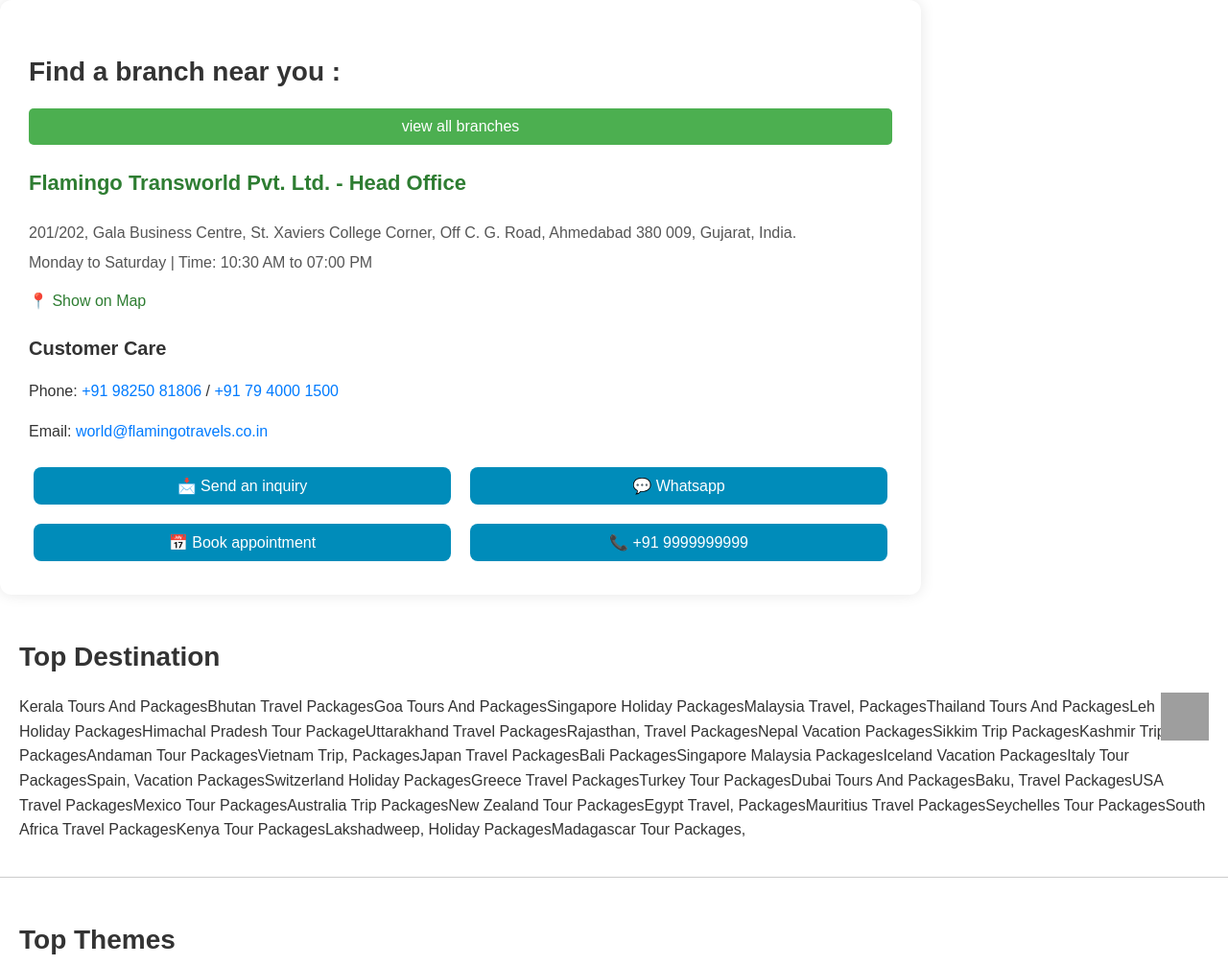
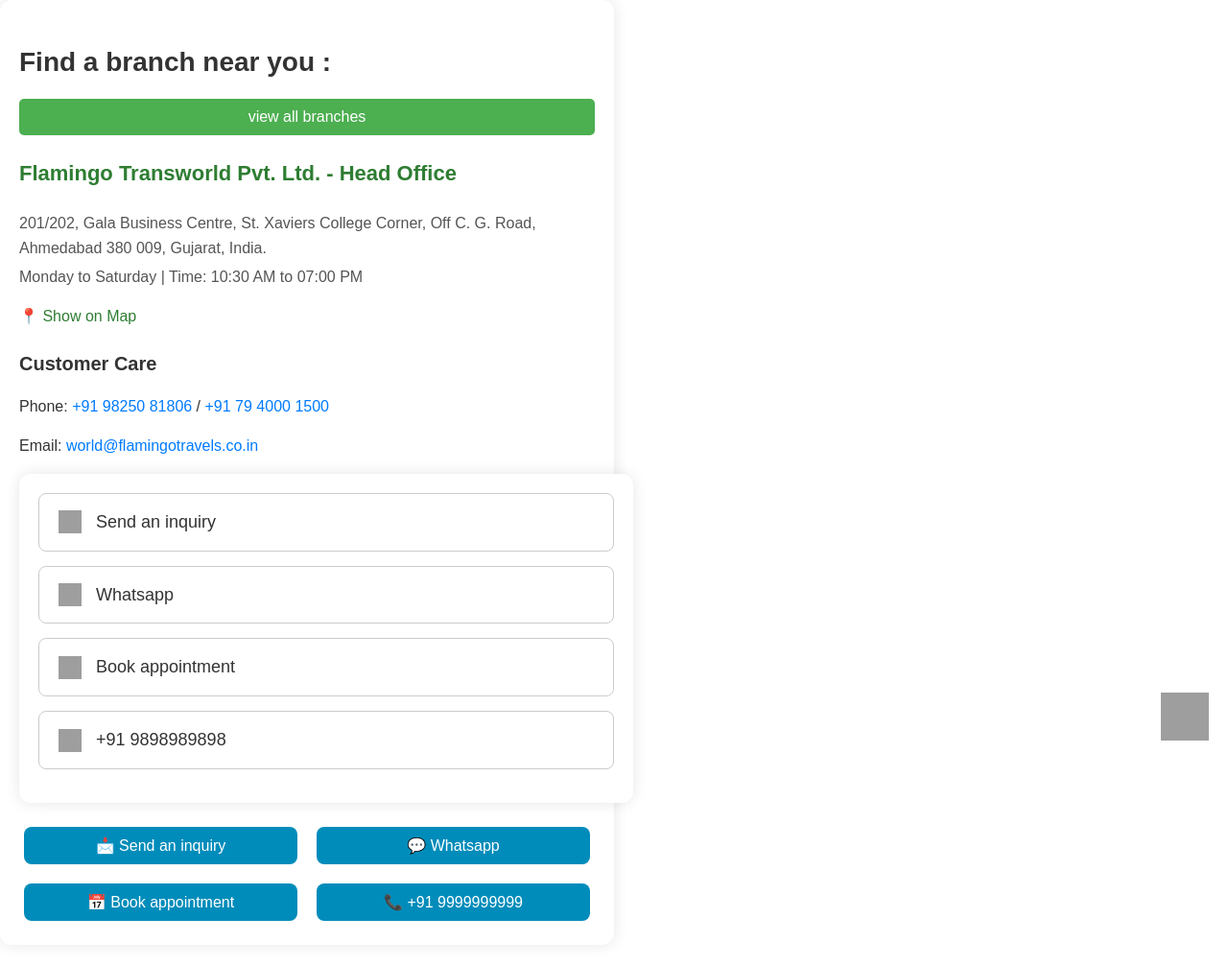
Before and after one commit to amitku26/travelingwebsite, a plain HTML site: page index.html in a window 1280 px wide. Shown: the top 1006 px of the page at 96% size. Drawn offline with Linux system fonts and the light colour scheme; grey boxes are pictures that could not be loaded.

Commit message:
add some functionality

```diff
--- a/index.html
+++ b/index.html
@@ -25,6 +25,28 @@
             <h4>Customer Care</h4>
             <p>Phone: <a href="tel:+919825081806">+91 98250 81806</a> / <a href="tel:+917940001500">+91 79 4000 1500</a></p>
             <p>Email: <a href="mailto:world@flamingotravels.co.in">world@flamingotravels.co.in</a></p>
+        </div>
+
+        <div class="container">
+            <div class="contact-option" onclick="sendInquiry()">
+                <img src="https://cdn-icons-png.flaticon.com/512/646/646094.png" alt="inquiry icon">
+                <span>Send an inquiry</span>
+            </div>
+
+            <div class="contact-option" onclick="openWhatsapp()">
+                <img src="https://cdn-icons-png.flaticon.com/512/1384/1384023.png" alt="whatsapp icon">
+                <span>Whatsapp</span>
+            </div>
+
+            <div class="contact-option" onclick="bookAppointment()">
+                <img src="https://cdn-icons-png.flaticon.com/512/747/747310.png" alt="appointment icon">
+                <span>Book appointment</span>
+            </div>
+
+            <div class="contact-option" onclick="callNow()">
+                <img src="https://cdn-icons-png.flaticon.com/512/483/483947.png" alt="call icon">
+                <span>+91 9898989898</span>
+            </div>
         </div>
 
         <div class="buttons">
--- a/script.js
+++ b/script.js
@@ -30,6 +30,22 @@
 function callNumber() {
   window.location.href = "tel:+919876543221";
 }
+// JavaScript functions for button actions
+function sendInquiry() {
+  alert("Inquiry form will open.");
+}
+
+function openWhatsapp() {
+  window.location.href = "https://wa.me/919825081806";
+}
+
+function bookAppointment() {
+  alert("Appointment booking page will open.");
+}
+
+function callNow() {
+  window.location.href = "tel:+919825081806";
+}
 
 // Footer......//
 document.querySelector(".whatsapp").addEventListener("click", () => {
--- a/style.css
+++ b/style.css
@@ -58,7 +58,7 @@
   background: #005f73;
 }
 
-/* body {
+body2 {
   background: #f0f9eb;
   color: #333;
   line-height: 1.6;
@@ -67,7 +67,7 @@
   justify-content: center;
   align-items: center;
   padding: 20px;
-} */
+}
 
 /* Container */
 .container {
@@ -169,6 +169,70 @@
   }
 }
 
+body3 {
+  min-height: 100vh;
+  display: flex;
+  justify-content: center;
+  align-items: center;
+  background: #f0f9eb;
+  padding: 20px;
+}
+
+/* Container */
+.container {
+  background: #ffffff;
+  border-radius: 12px;
+  box-shadow: 0 0 15px rgba(0, 0, 0, 0.1);
+  width: 100%;
+  max-width: 600px;
+  padding: 20px;
+}
+
+/* Contact Option */
+.contact-option {
+  display: flex;
+  align-items: center;
+  background: #fff;
+  padding: 15px 20px;
+  border: 1px solid #ccc;
+  border-radius: 8px;
+  margin-bottom: 15px;
+  cursor: pointer;
+  transition: all 0.3s;
+}
+
+.contact-option:hover {
+  background: #e0f7fa;
+  transform: scale(1.02);
+}
+
+.contact-option img {
+  width: 24px;
+  height: 24px;
+  margin-right: 15px;
+}
+
+.contact-option span {
+  font-size: 18px;
+  color: #333;
+}
+
+/* Responsive Design */
+@media (max-width: 768px) {
+  .contact-option {
+    padding: 12px 15px;
+  }
+
+  .contact-option img {
+    width: 20px;
+    height: 20px;
+  }
+
+  .contact-option span {
+    font-size: 16px;
+  }
+}
+
 // Footer ///
 footer {
   background: #fff;
```
